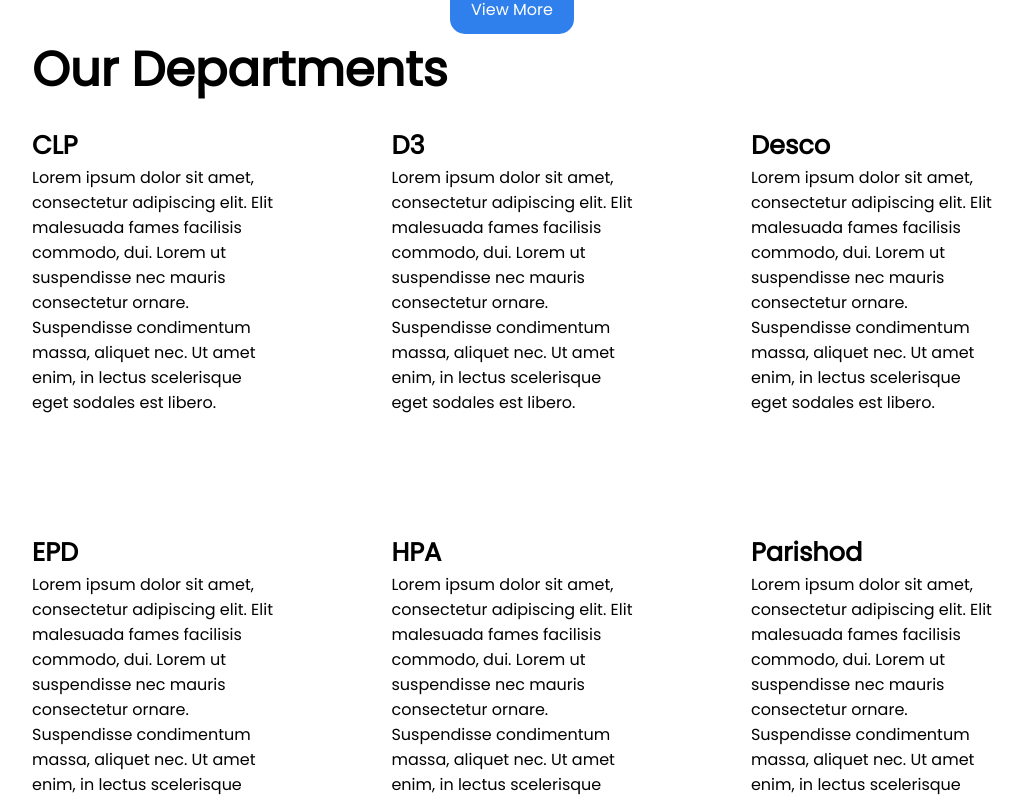
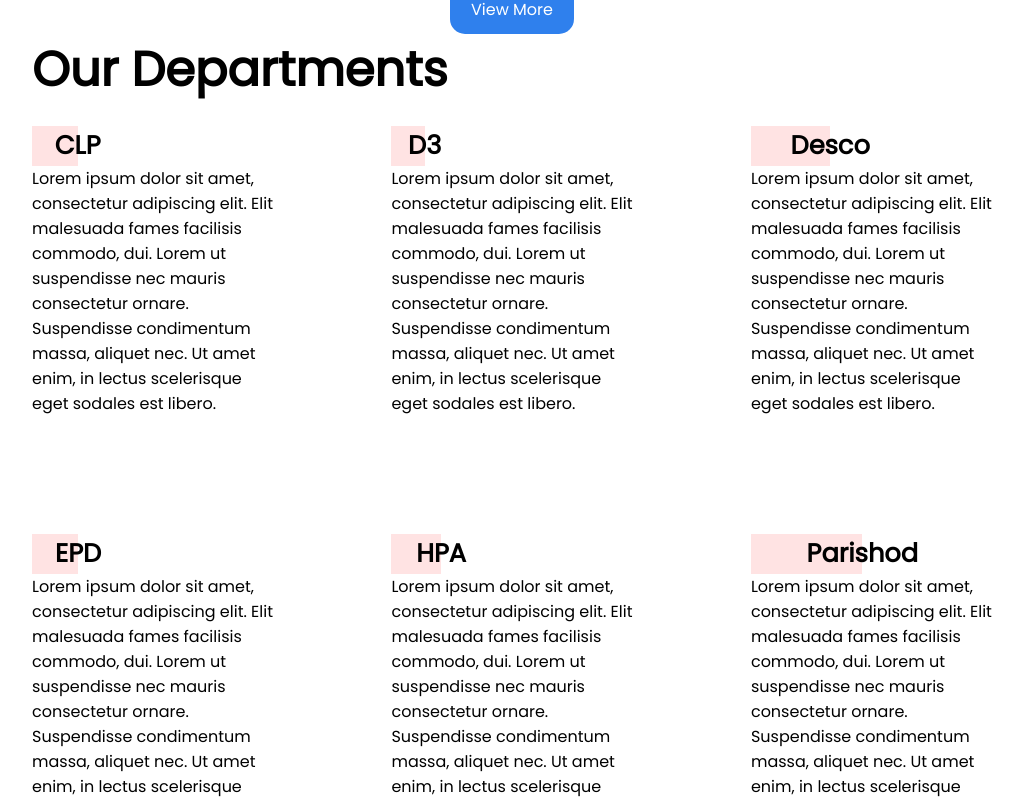
Before and after one commit to NSS-BITS-Pilani/NSSrevamp, a React (Create React App) app: page / in a window 1280 px wide. Shown: the part 680-1480 px from the top of the page, without its empty margins (128-1151 px from the left). Built offline with nearby package versions, Linux system fonts and the light colour scheme.

Commit message:
home changes

```diff
--- a/src/Components/Home/DepCards/depcards.js
+++ b/src/Components/Home/DepCards/depcards.js
@@ -3,8 +3,13 @@ import classes from "./depcards.scss";
 
 const DepCard = (props) => {
     return (
-        <div className={`${classes.card} depcard`}>
-            <div className={`${classes.card_heading} card_heading`}>{props.depName}</div>
+        <div className={`${classes.depcard} depcard`}>
+            <div className={`${classes.card_heading} card_heading`}>
+                <div className={`${classes.card_color} card_color`}>
+                    <div>{props.depName}</div>
+                </div>
+
+            </div>
             <div>
                 {props.depInfo}
             </div>
--- a/src/Components/Home/DepCards/depcards.scss
+++ b/src/Components/Home/DepCards/depcards.scss
@@ -1,8 +1,18 @@
 .depcard {
-      display: block;
+  display: block;
 
-      .card_heading {
-        font-weight: 600;
-        font-size: 1.6rem;
-      }
+  .card_heading {
+    font-weight: 600;
+    font-size: 1.6rem;
+    display: inline-block;
+    background: rgba(255, 190, 190, 0.43);
+
+    .card_color {
+      width: 100%;
+      //background: red;
+      height: 40px;
+      position: relative;
+      left: 50%;
     }
+  }
+}
```
